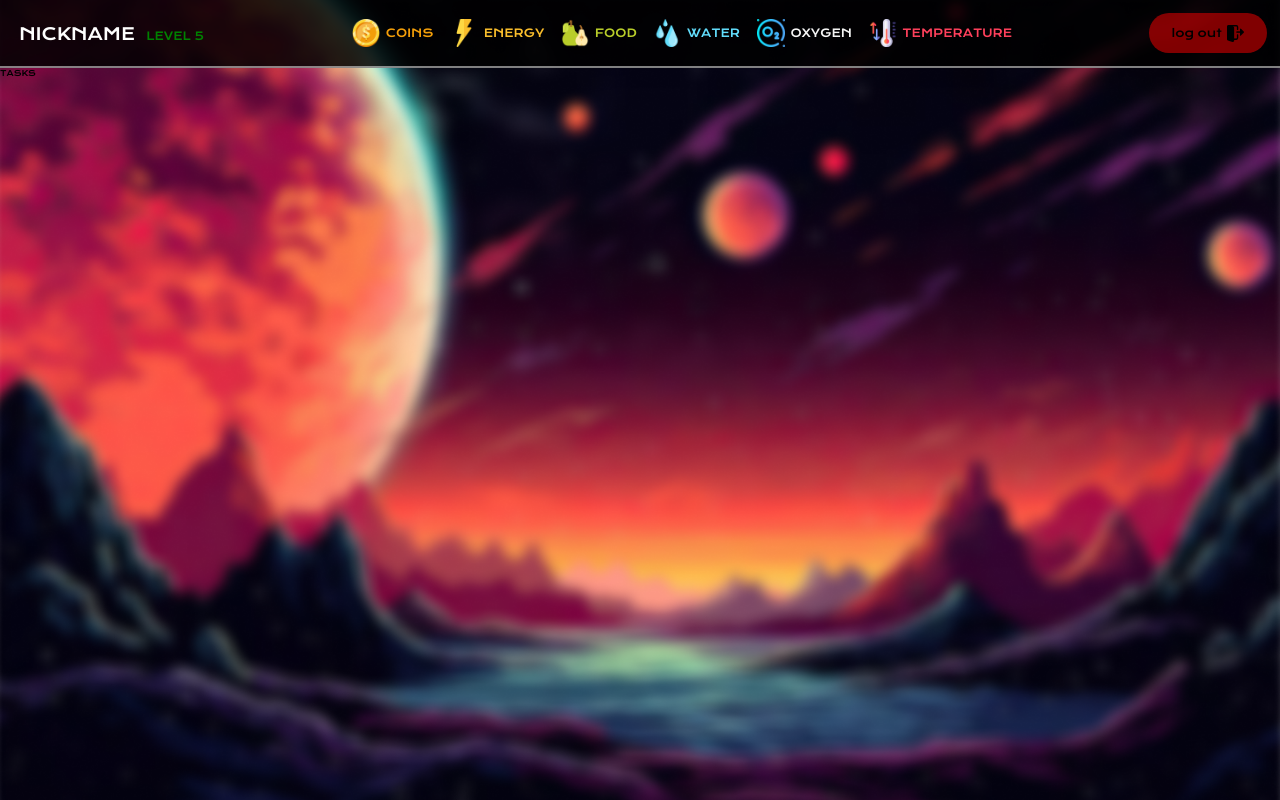
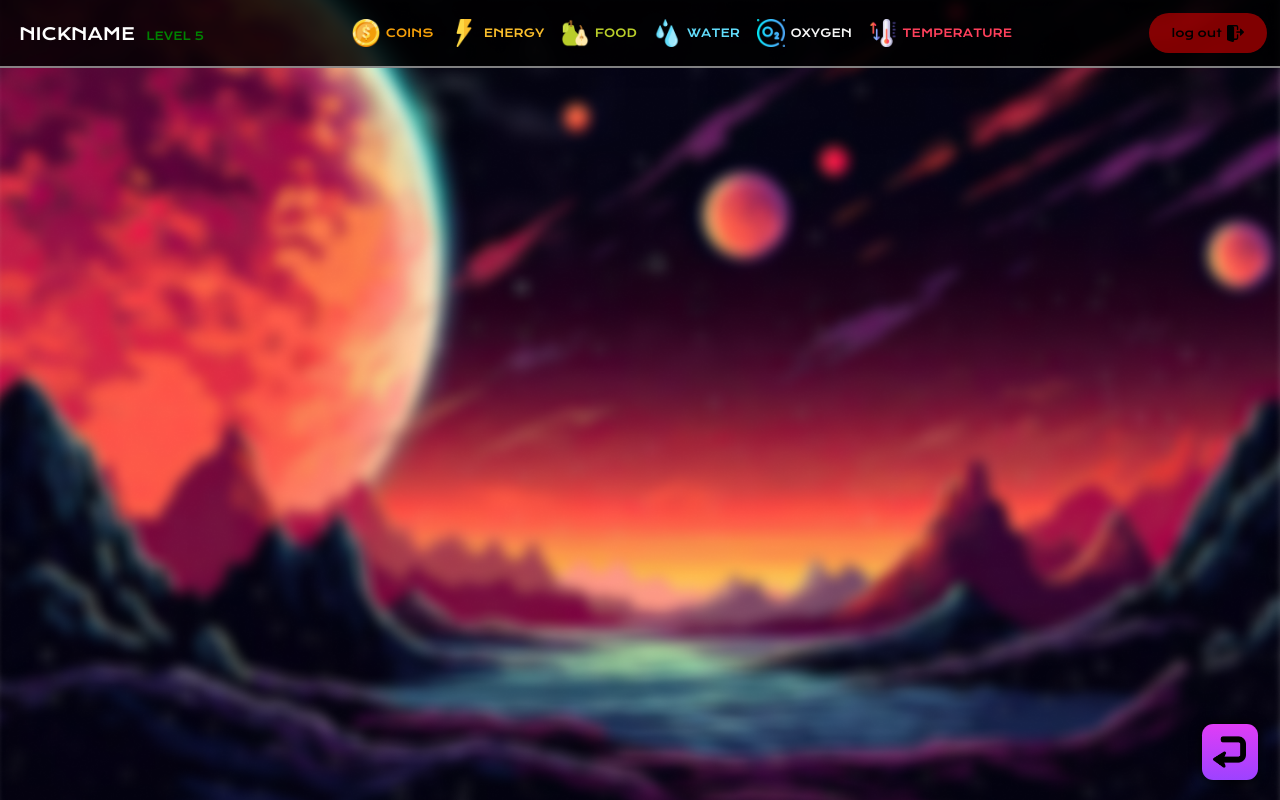
Before and after one commit to xmavv/marsColonization, a React (Vite) app in the folder FRONTEND/: page /app/tasks in a window 1280 px wide. Built offline with nearby package versions, Linux system fonts and the light colour scheme; a web font is replaced by a local one.

Commit message:
add go back button

```diff
--- a/FRONTEND/src/pages/Building.tsx
+++ b/FRONTEND/src/pages/Building.tsx
@@ -1,7 +1,9 @@
+import ButtonGoBack from "../ui/ButtonGoBack";
+
 function Building() {
   return (
     <div>
-      BUILDING
+      <ButtonGoBack />
     </div>
   );
 }
--- a/FRONTEND/src/pages/Tasks.tsx
+++ b/FRONTEND/src/pages/Tasks.tsx
@@ -1,5 +1,11 @@
+import ButtonGoBack from "../ui/ButtonGoBack";
+
 function Tasks() {
-  return <div>TASKS</div>;
+  return (
+    <div>
+      <ButtonGoBack />
+    </div>
+  );
 }
 
 export default Tasks;
--- a/FRONTEND/src/pages/Workers.tsx
+++ b/FRONTEND/src/pages/Workers.tsx
@@ -1,5 +1,6 @@
 import styled from "styled-components";
 import Worker from "../features/workers/Worker";
+import ButtonGoBack from "../ui/ButtonGoBack";
 
 const StyledWorkers = styled.div`
   background-image: linear-gradient(
@@ -14,6 +15,7 @@ const StyledWorkers = styled.div`
 
 function Workers() {
   return (
+    <>
       <StyledWorkers>
         <Worker type="hydrologist" />
         <Worker type="chemist" />
@@ -21,6 +23,9 @@ function Workers() {
         <Worker type="biologist" />
         <Worker type="meteorologist" />
       </StyledWorkers>
+
+      <ButtonGoBack />
+    </>
   );
 }
 
--- /dev/null
+++ b/FRONTEND/src/ui/ButtonGoBack.tsx
@@ -0,0 +1,34 @@
+import { useNavigate } from "react-router-dom";
+import styled from "styled-components";
+
+const StyledButtonGoBack = styled.button`
+  position: fixed;
+  bottom: 1.8rem;
+  right: 2rem;
+
+  padding: 1rem;
+  border-radius: 1rem;
+
+  background-image: linear-gradient(
+    var(--color-primary),
+    var(--color-primary-2)
+  );
+  box-shadow: 0 0 1rem black;
+`;
+
+const Img = styled.img`
+  width: 3rem;
+  aspect-ratio: 1/1;
+`;
+
+function ButtonGoBack() {
+  const navigate = useNavigate();
+
+  return (
+    <StyledButtonGoBack title="go back" onClick={() => navigate(-1)}>
+      <Img src="/utils/goback.png" alt="" />
+    </StyledButtonGoBack>
+  );
+}
+
+export default ButtonGoBack;
--- a/FRONTEND/src/ui/ButtonLogOut.tsx
+++ b/FRONTEND/src/ui/ButtonLogOut.tsx
@@ -24,7 +24,7 @@ function ButtonLogOut() {
   return (
     <StyledButtonLogOut>
       <span>log out</span>
-      <Img src="/header/logout.png" alt="" />
+      <Img src="/utils/logout.png" alt="" />
     </StyledButtonLogOut>
   );
 }
```
Also changed, not shown: FRONTEND/public/utils/goback.png (added), FRONTEND/public/utils/logout.png (renamed from FRONTEND/public/header/logout.png). Lines whose indentation alone changed are shown as unchanged.
